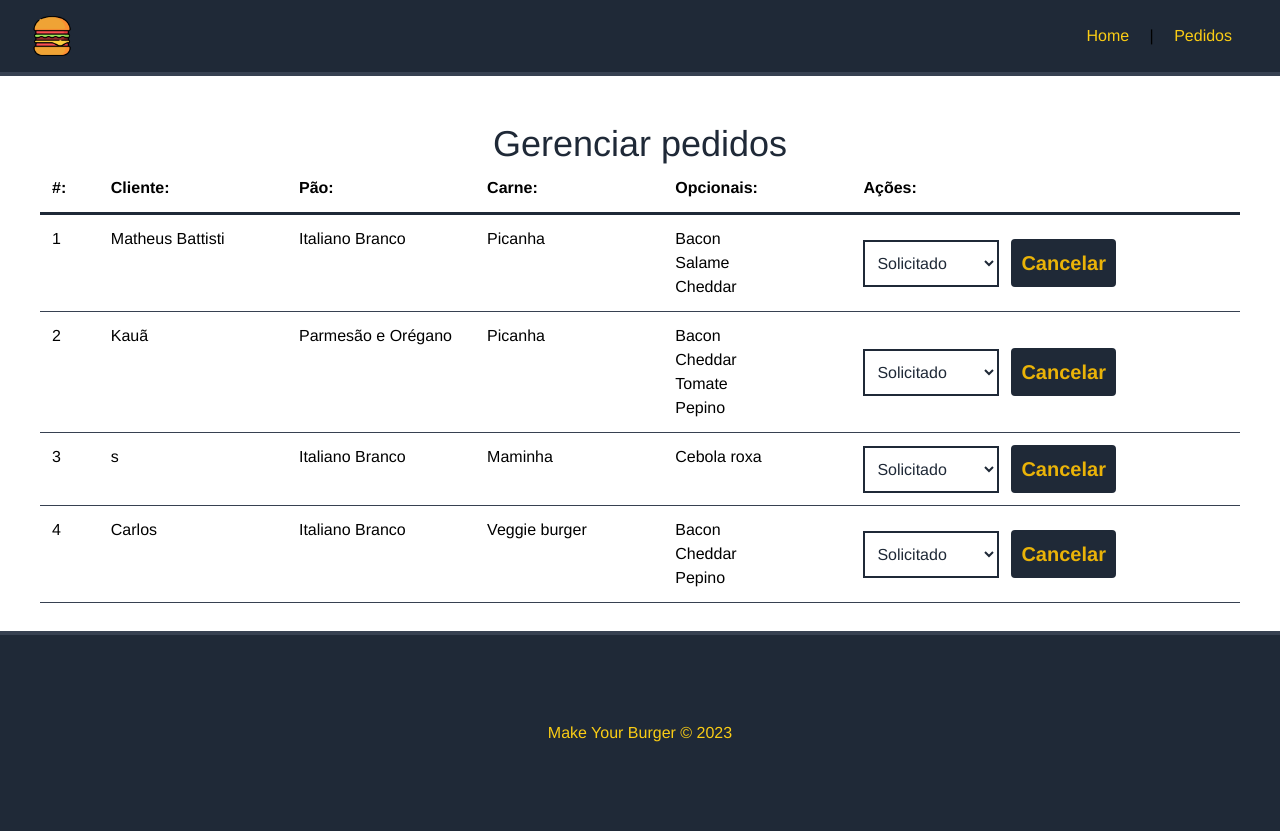
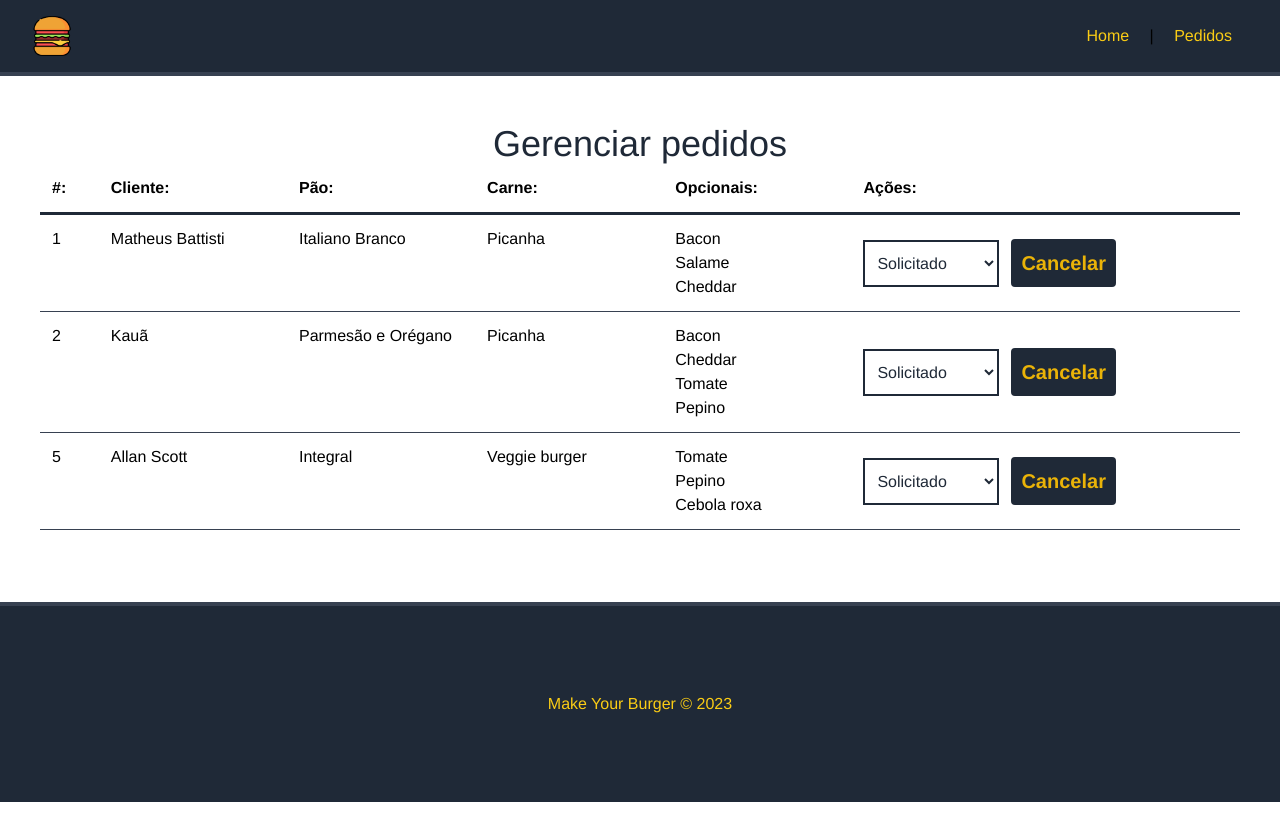
Before and after one commit to Kauacnok/make-your-burger, a Vue app in the folder web/: page /orders in a window 1280 px wide. After the commit the page ends 802 px from the top, so only its background shows below. Built offline with nearby package versions, Linux system fonts and the light colour scheme; data requests are answered from the project's data file.

Commit message:
added remove order functionality

```diff
--- a/web/db/db.json
+++ b/web/db/db.json
@@ -104,26 +104,16 @@
       "id": 2
     },
     {
-      "name": "s",
-      "bread": "Italiano Branco",
-      "meat": "Maminha",
+      "name": "Allan Scott",
+      "bread": "Integral",
+      "meat": "Veggie burger",
       "optionals": [
+        "Tomate",
+        "Pepino",
         "Cebola roxa"
       ],
       "status": "Solicitado",
-      "id": 3
-    },
-    {
-      "name": "Carlos",
-      "bread": "Italiano Branco",
-      "meat": "Veggie burger",
-      "optionals": [
-        "Bacon",
-        "Cheddar",
-        "Pepino"
-      ],
-      "status": "Solicitado",
-      "id": 4
+      "id": 5
     }
   ]
 }
--- a/web/src/components/Dashboard.vue
+++ b/web/src/components/Dashboard.vue
@@ -31,6 +31,7 @@
 					<button
 						class="bg-gray-800 text-yellow-500 font-bold border-[2px] rounded border-gray-800 p-2 text-xl mx-auto cursor-pointer transition-[0.5] hover:bg-transparent hover:text-gray-800"
 						type="button"
+						@click="deleteBurger(burger.id)"
 					>
 							Cancelar
 					</button>
@@ -66,6 +67,15 @@
 				const data = await req.json()
 
 				this.status = data
+			},
+			async deleteBurger(id) {
+				const req = await fetch(`http://localhost:3000/burgers/${id}`, {
+					method: "DELETE"
+				})
+
+				const res = await req.json()
+
+				this.getOrders()
 			}
 		},
 		mounted() {
```
